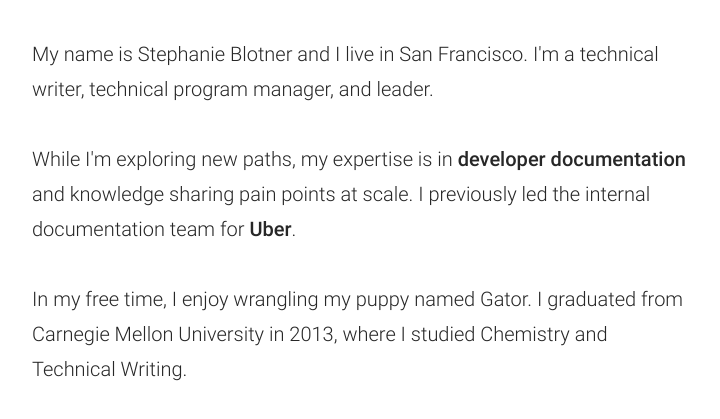
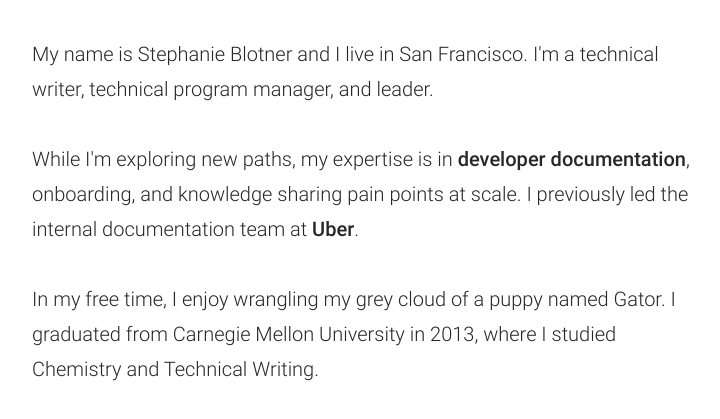
Before and after one commit to stephblotner/stephblotner.github.io, a plain HTML site: page index.html in a window 1280 px wide. Shown: the part 83-502 px from the top of the page, without its empty margins (283-1003 px from the left). Drawn offline with Linux system fonts and the light colour scheme.

Commit message:
Rephrase intro

```diff
--- a/index.html
+++ b/index.html
@@ -26,8 +26,8 @@
     </header>
     <section id="about">
       <p>My name is Stephanie Blotner and I live in San Francisco. I'm a technical writer, technical program manager, and leader.</p>
-      <p>While I'm exploring new paths, my expertise is in <a href="https://increment.com/documentation/primer-on-documentation-content-strategy/">developer documentation</a> and knowledge sharing pain points at scale. I previously led the internal documentation team for <a href="https://slab.com/blog/ubers-apporach-to-getting-more-engineers-to-document/">Uber</a>.</p>
-      <p>In my free time, I enjoy wrangling my puppy named Gator. I graduated from Carnegie Mellon University in 2013, where I studied Chemistry and Technical Writing. </p>
+      <p>While I'm exploring new paths, my expertise is in <a href="https://increment.com/documentation/primer-on-documentation-content-strategy/">developer documentation</a>, onboarding, and knowledge sharing pain points at scale. I previously led the internal documentation team at <a href="https://slab.com/blog/ubers-apporach-to-getting-more-engineers-to-document/">Uber</a>.</p>
+      <p>In my free time, I enjoy wrangling my grey cloud of a puppy named Gator. I graduated from Carnegie Mellon University in 2013, where I studied Chemistry and Technical Writing.</p>
     </section>
   </div>
 </body></html>
```
